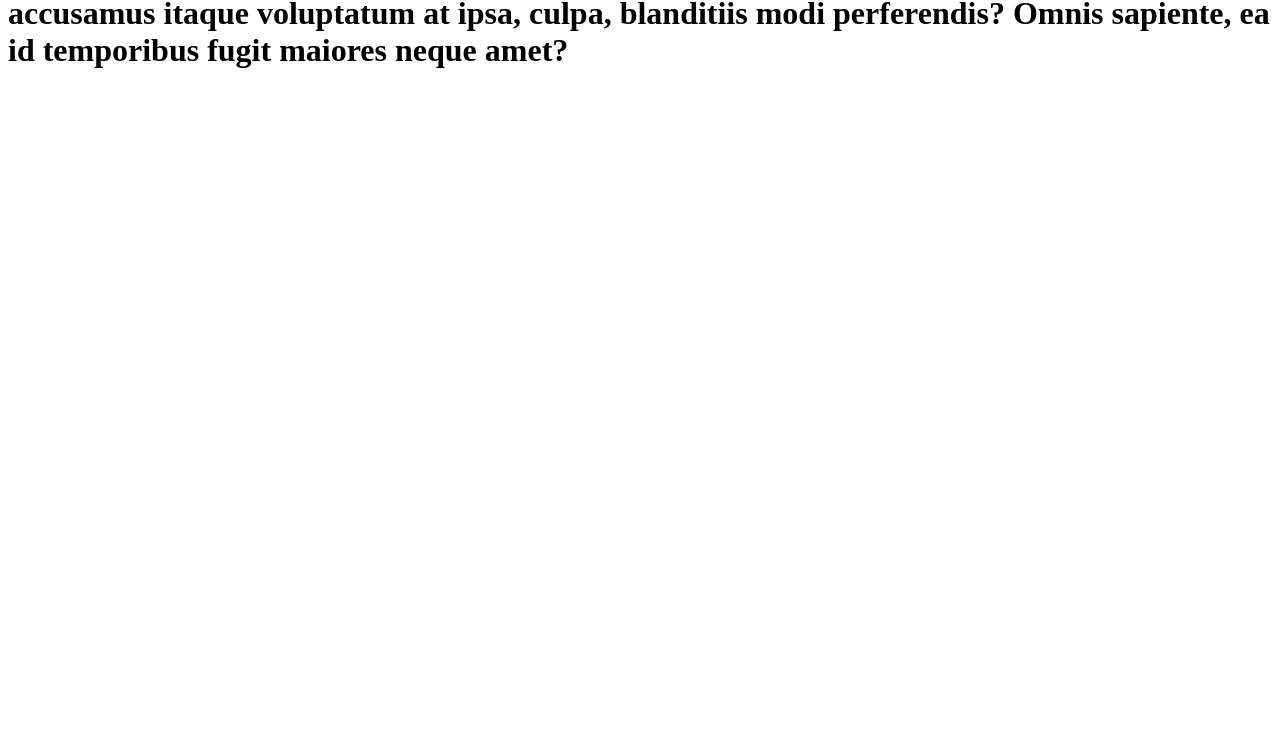
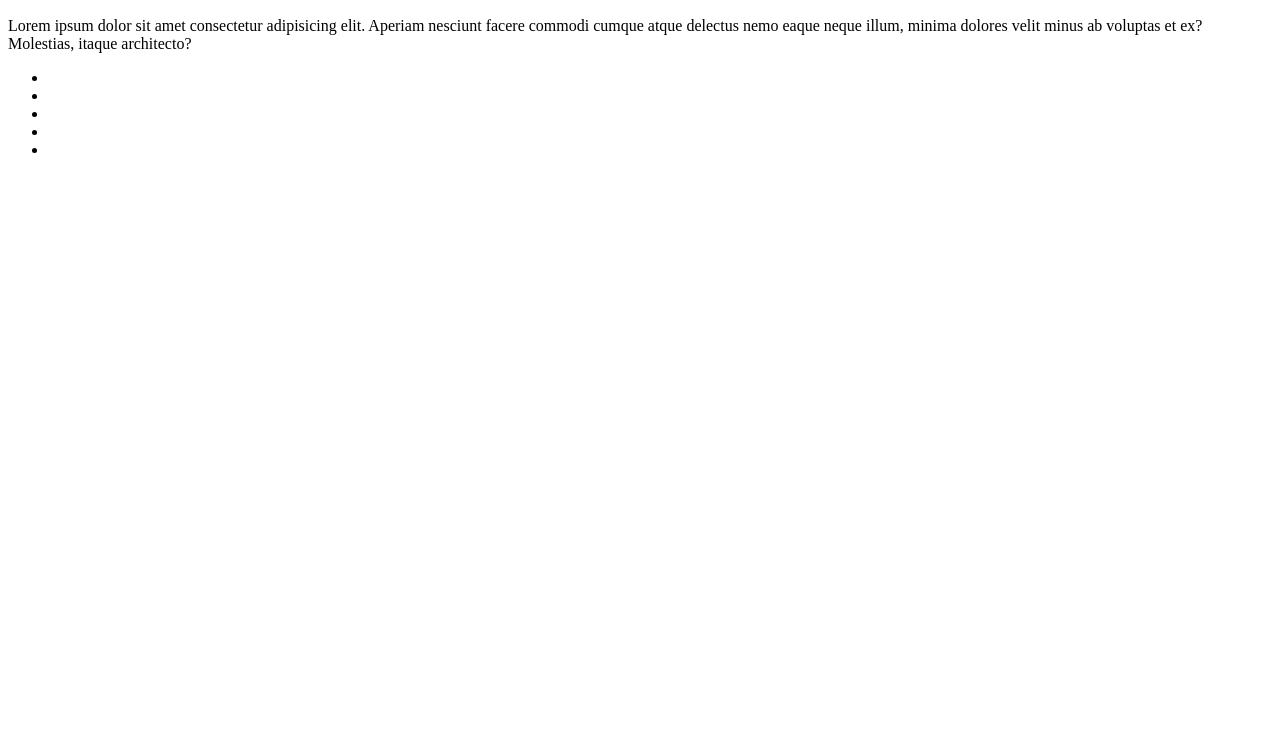
Before and after one commit to qodirov-dima90/my-best-veb, a plain HTML site: page index.html in a window 1280 px wide. Shown: the part 63-800 px from the top of the page. Drawn offline with Linux system fonts and the light colour scheme.

Commit message:
second commit

```diff
--- a/index.html
+++ b/index.html
@@ -1,13 +1,20 @@
 <!DOCTYPE html>
 <html lang="en">
-<head>
-    <meta charset="UTF-8">
-    <meta name="viewport" content="width=device-width, initial-scale=1.0">
-    <link rel="stylesheet" href="./style.css">
-    <title>Document</title>
-</head>
-<body>
-    <h1>Lorem ipsum, dolor sit amet consectetur adipisicing elit. Magnam sunt praesentium incidunt accusamus itaque voluptatum at ipsa, culpa, blanditiis modi perferendis? Omnis sapiente, ea id temporibus fugit maiores neque amet?</h1>
-
-</body>
+   <head>
+      <meta charset="UTF-8" />
+      <meta name="viewport" content="width=device-width, initial-scale=1.0" />
+      <link rel="stylesheet" href="./style.css" />
+      <title>Document</title>
+   </head>
+   <body>
+      <h1>Lorem ipsum dolor sit amet.</h1>
+      <p>Lorem ipsum dolor sit amet consectetur adipisicing elit. Aperiam nesciunt facere commodi cumque atque delectus nemo eaque neque illum, minima dolores velit minus ab voluptas et ex? Molestias, itaque architecto?</p>
+      <ul>
+        <li></li>
+        <li></li>
+        <li></li>
+        <li></li>
+        <li></li>
+      </ul>
+   </body>
 </html>
```
